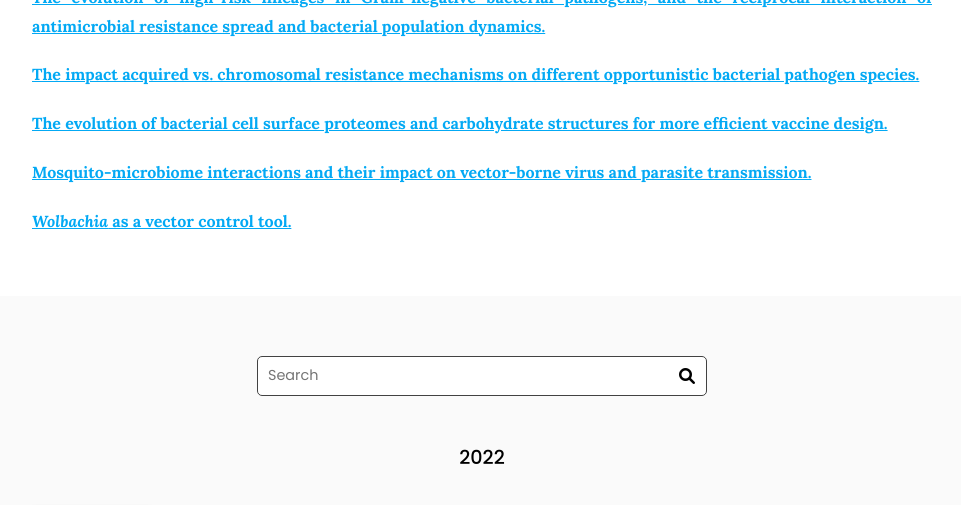
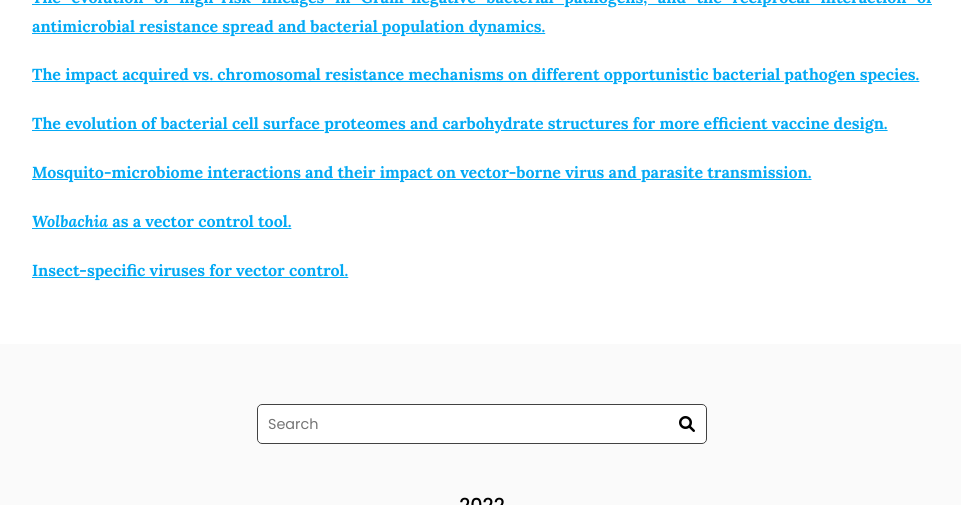
Before and after one commit to Evo-MInt/MicGen-lab-website, a Jekyll site: the page built from research/index.md, in a window 1280 px wide and 900 px high, scrolled down 458 px, cut to the strip 0-505 px from the top of the window. Shown: the whole strip, without its empty margins (158-1119 px from the left). Built offline with Jekyll 4.4.1, drawn with Linux system fonts in a browser that asks for light colours.

Commit message:
Update index.md

```diff
--- a/research/index.md
+++ b/research/index.md
@@ -21,6 +21,8 @@ At the moment, these are some of the main focus areas in the team:
 
 **[_Wolbachia_ as a vector control tool.](Wolbachia_website.md)**
 
+**[Insect-specific viruses for vector control.](ISV_website.md)**
+
 {% include section.html %}
 
 {% include search-box.html %}
```
